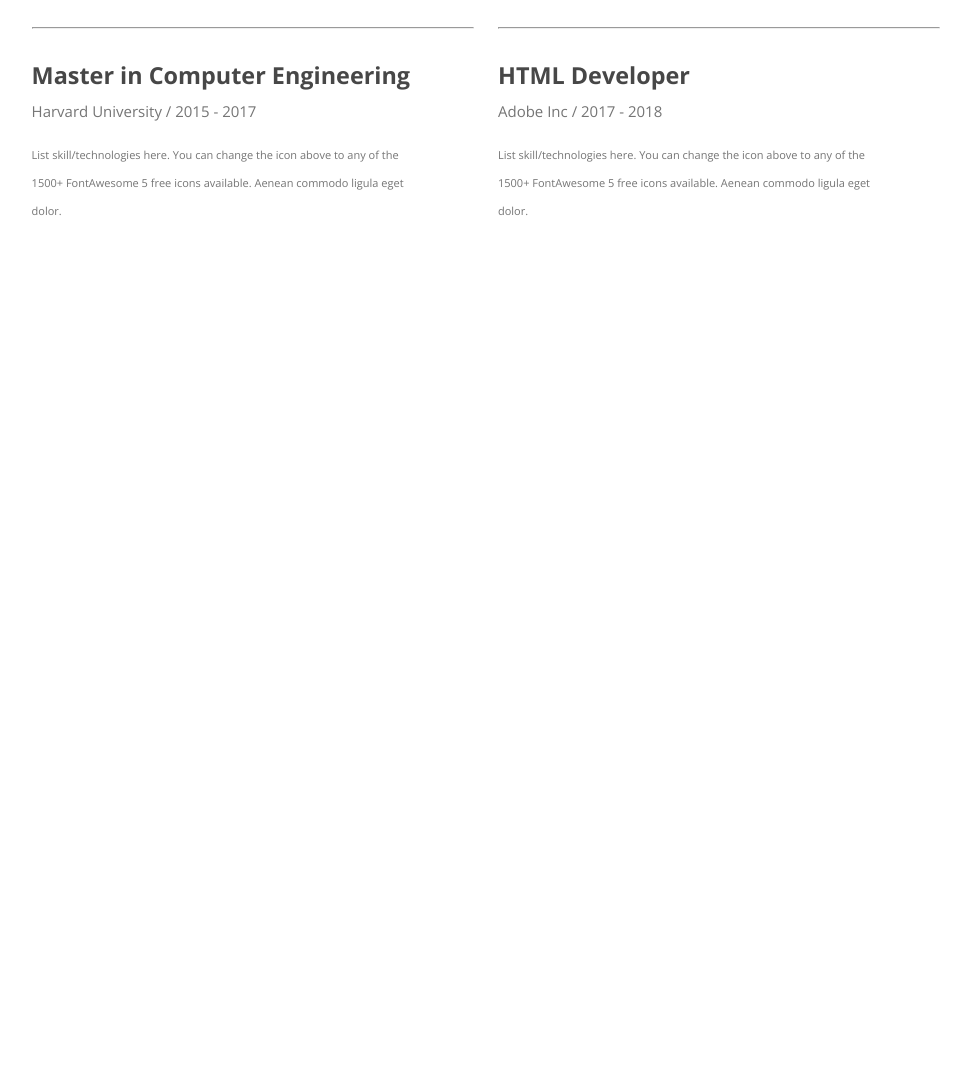
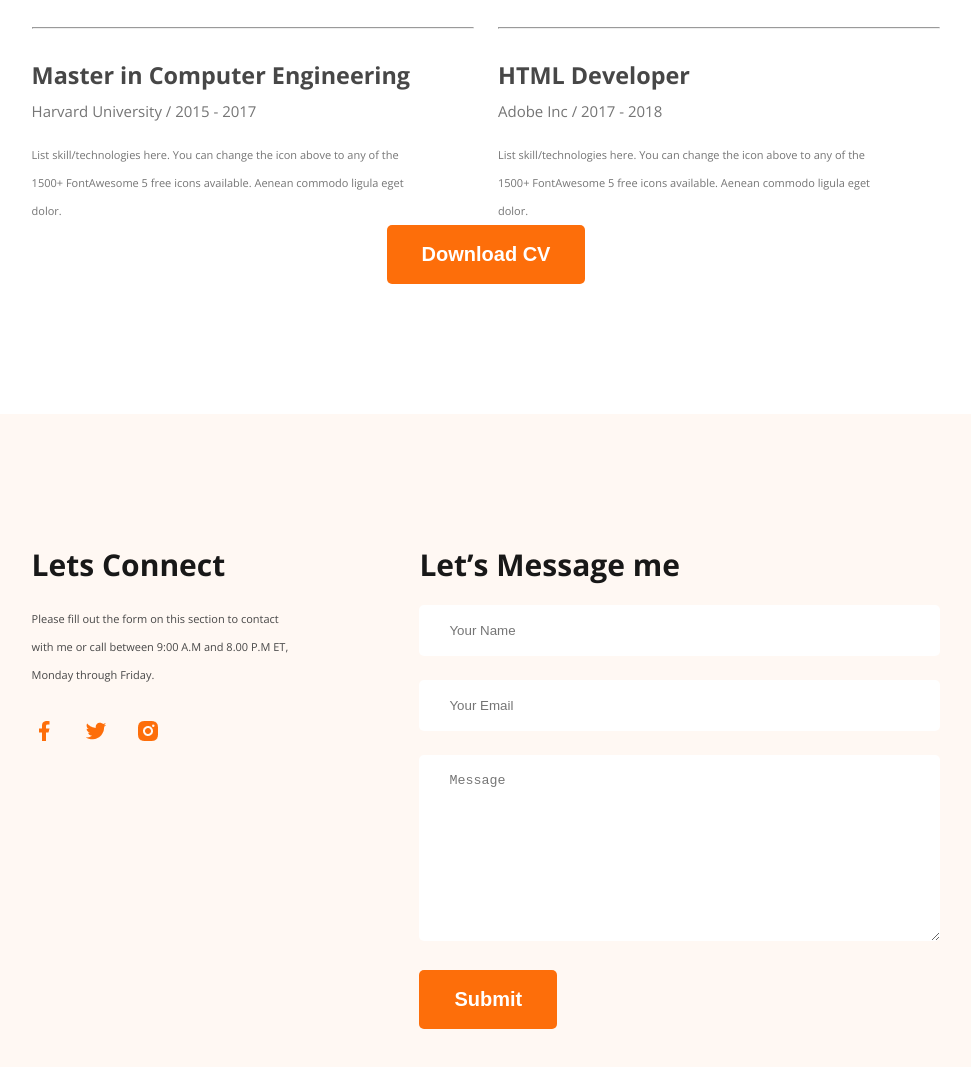
Before and after one commit to ishmatzaman/hero-dev-portfolio, a plain HTML site: page index.html in a window 1280 px wide. Shown: the part 3157-4224 px from the top of the page, without its empty margins (154-1125 px from the left). Before the commit the page ends 3382 px from the top, so only its background shows below. Drawn offline with nearby package versions, Linux system fonts and the light colour scheme.

Commit message:
footer added

```diff
--- a/index.html
+++ b/index.html
@@ -202,8 +202,37 @@
 
             </div>
         </div>
+        <div class="text-center"> <button class="btn">Download CV</button></div>
+    </section>
+    <footer>
+        <section class="footer-container">
+            <div class="social">
+                <h2>Lets Connect</h2>
+                <p>Please fill out the form on this section to contact with me or call between 9:00 A.M and 8.00 P.M ET,
+                    Monday through Friday.</p>
+                    <div class="icons">
+                        <a href="" ><img src="images/icons/facebook.png" alt=""></a>
+                        <a href="" ><img src="images/icons/twitter.png" alt=""></a>
+                        <a href="" ><img src="images/icons/insta.png" alt=""></a>
+                    </div>
+            </div>
 
-    </section>
+                <form class="form">
+                    <h2>Let’s Message me</h2>
+                    <div class="">
+                        <input type="text" name="" id=" " placeholder="Your Name">
+                    </div>
+                      <div class="">
+                        <input type="text" name="" id=" " placeholder="Your Email">
+                    </div>
+                    <div>
+                        <textarea rows="10" id="" placeholder="Message"></textarea>
+                    </div>
+                    <input class="btn" type="submit" value="Submit">
+                </form>
+
+        </section>
+    </footer>
 </body>
 
 </html>
--- a/styles/portfolio.css
+++ b/styles/portfolio.css
@@ -44,6 +44,10 @@
     margin-bottom: 30px;
     line-height: 30px;
     color: #757575;
+}
+
+.text-center {
+    text-align: center;
 }
 
 /* main style */
@@ -227,3 +231,42 @@ nav .menu a {
     line-height: 28px;
 
 }
+
+footer {
+    margin-top: 130px;
+    background-color: #FFF8F3;
+    padding: 130px 0;
+}
+
+footer .footer-container {
+    width: 71%;
+    max-width: 1140px;
+    margin: 0 auto;
+    display: flex;
+    gap: 116px;
+}
+.footer-container .social{
+    max-width: 562px;
+}
+.footer-container h2{
+    font-size: 30px;
+    color: #181818;
+    margin-bottom: 20px;
+}
+.footer-container .social p{
+    font-size: 11px;
+    color: #474747;
+    line-height: 28px;
+    margin-bottom: 30px;
+}
+.footer-container .icons a{
+    margin-right: 24px;
+}
+.footer-container form input[type="text"], .footer-container form textarea{
+width: 461px;
+padding: 18px 30px;
+margin-bottom: 24px;
+border: none;
+border-radius: 5px;
+color: #757575;
+}
```
